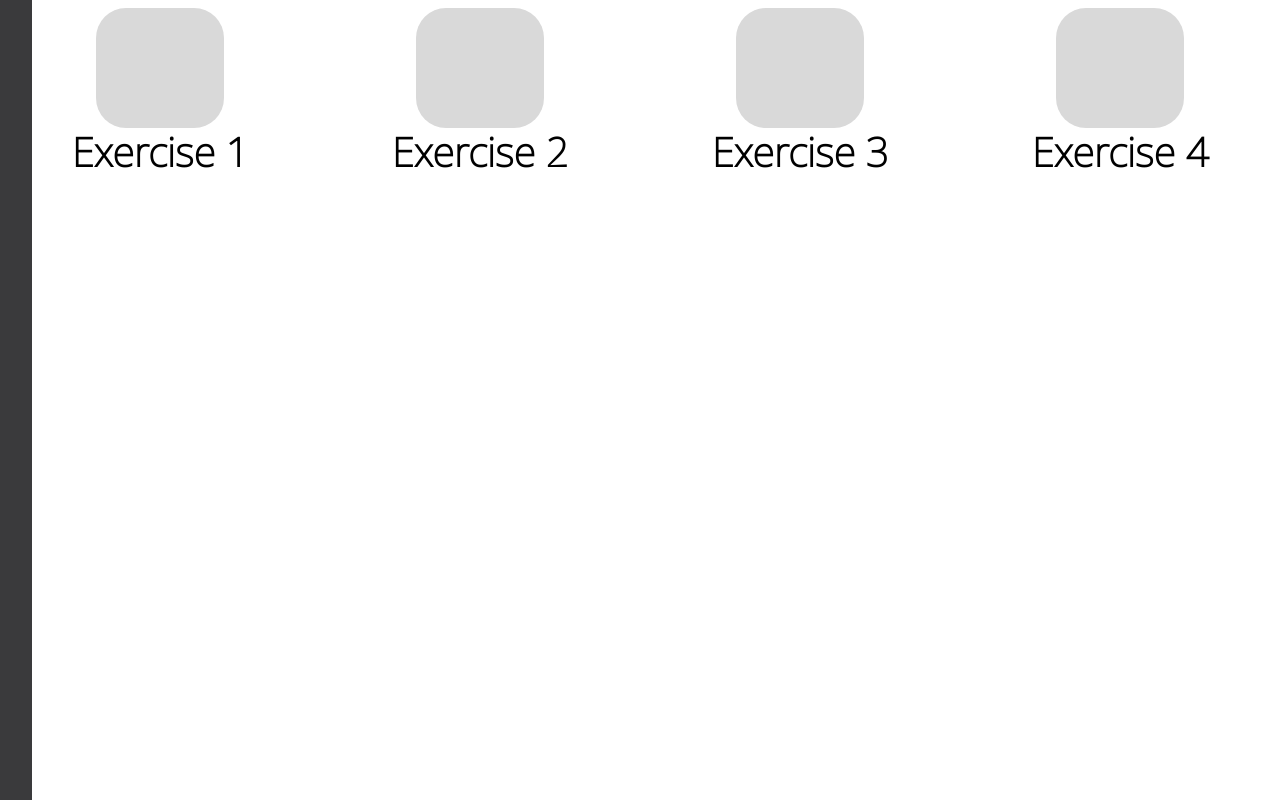
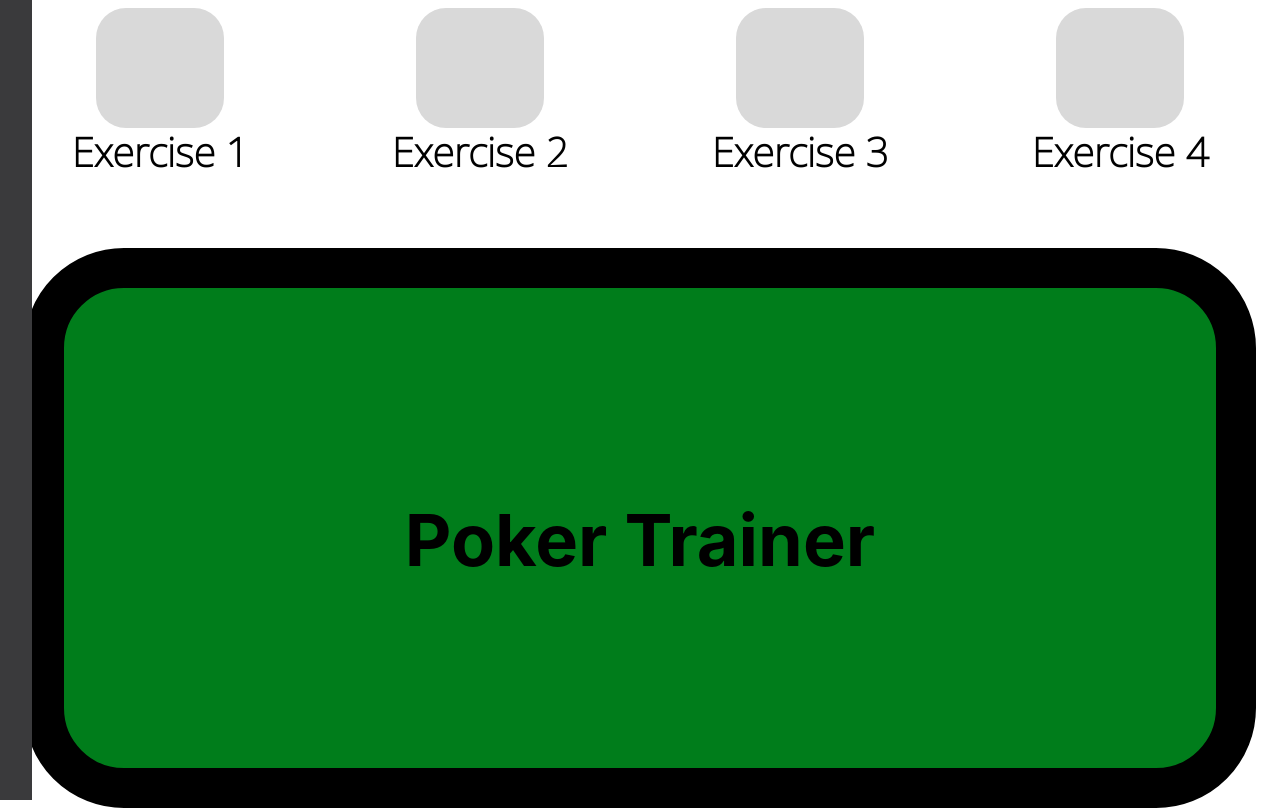
Before and after one commit to TamahauBrown/poker-trainer, a React (Create React App) app: page / in a window 1280 px wide. Built offline with nearby package versions, Linux system fonts and the light colour scheme.

Commit message:
Added playing cards and poker table

```diff
--- a/src/App.css
+++ b/src/App.css
@@ -66,6 +66,25 @@
   border-radius: 30px;
 }
 
+.PokerTable {
+  height: 60vh;
+  width: 90vw;
+  background: #007D1B;
+  align-items: center;
+  margin: 0 auto;
+  border-radius: 100px;
+  border: 40px solid black;
+  z-index: -2;
+  text-align: center;
+  }
+
+.TableText{
+  color: black;
+  font-size: 72px;
+  z-index: -1;
+  padding-top: 20vh;
+}
+
 #ex1 {
   grid-column: 1;
   grid-row: 1;
--- a/src/App.tsx
+++ b/src/App.tsx
@@ -18,10 +18,12 @@ function App() {
                     <div className="exerciseText" id="ex3text">Exercise 3</div>
                     <div className="exerciseText" id="ex4text">Exercise 4</div>
                 </div>
+                <div className="sidebar"> </div>
+                <div className="PokerTable">
+                    <h1 className="TableText"> Poker Trainer </h1>
+                </div>
+
             </header>
-            <body>
-            <div className="sidebar"> </div>
-            </body>
         </div>
     );
 }
```
Lines whose indentation alone changed are shown as unchanged.
